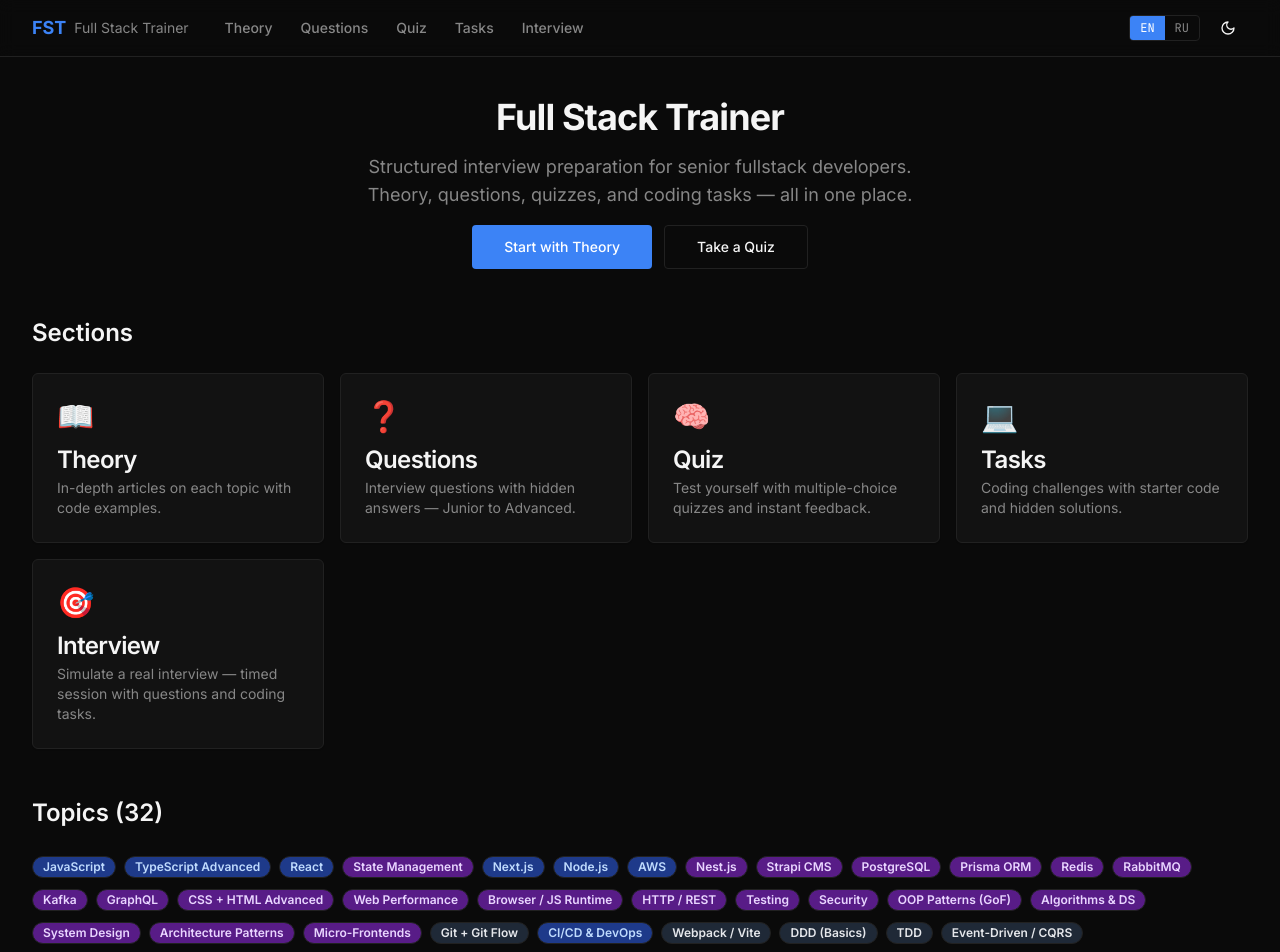
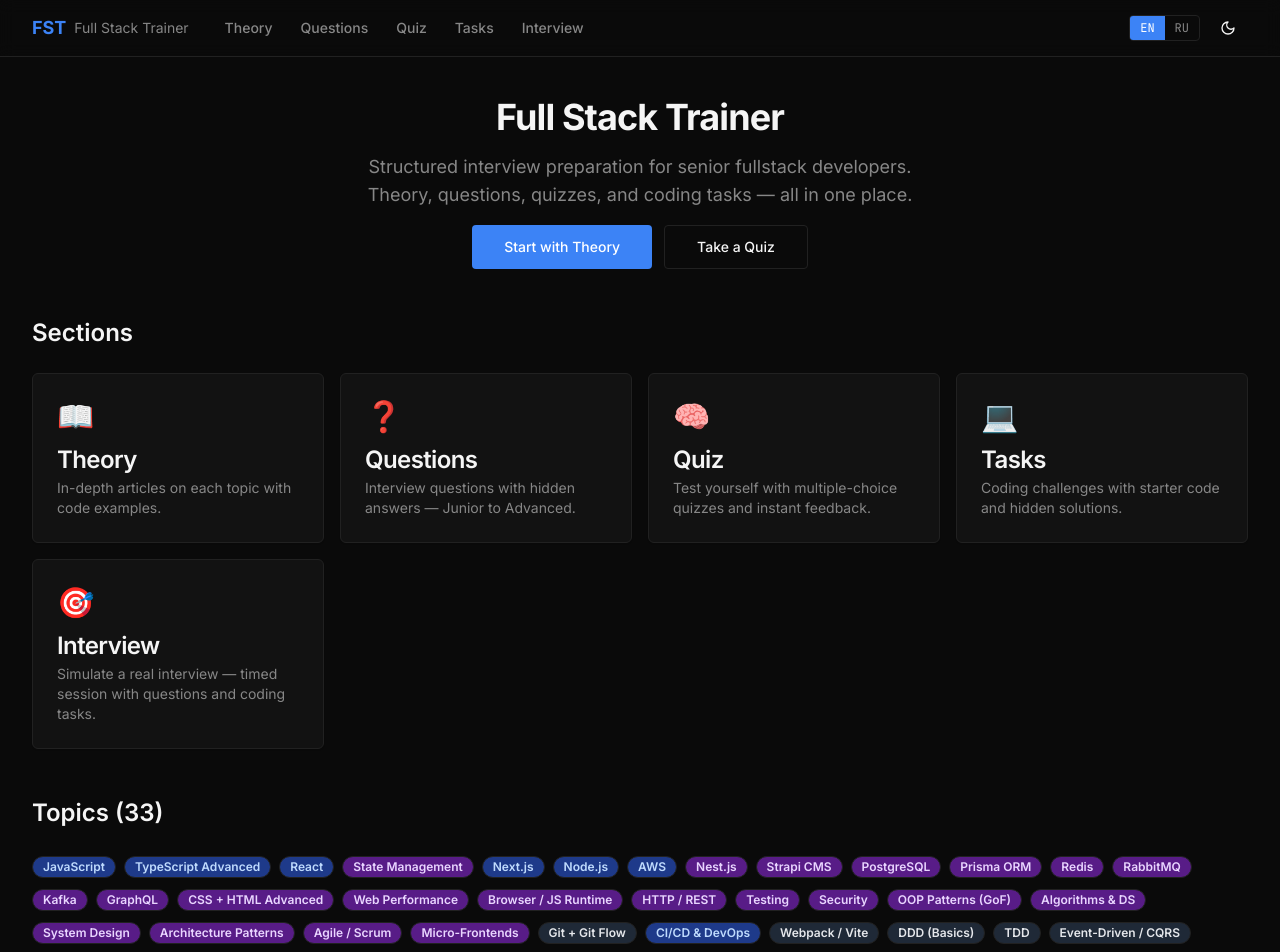
Before and after one commit to VestryOd/full-stack-trainer, a Next.js app: page / in a window 1280 px wide. Shown: the top 952 px of the page. Built offline with nearby package versions, Linux system fonts and the light colour scheme.

Commit message:
fix: fix methodologies topic title

```diff
--- a/src/constants/topics.ts
+++ b/src/constants/topics.ts
@@ -26,6 +26,7 @@
   { id: 'algorithms',      label: 'Algorithms & DS',        level: 'medium' },
   { id: 'system-design',   label: 'System Design',         level: 'medium' },
   { id: 'architecture',    label: 'Architecture Patterns',  level: 'medium' },
+  { id: 'agile-scrum',     label: 'Agile / Scrum',          level: 'medium' },
   { id: 'microfrontends',  label: 'Micro-Frontends',        level: 'medium' },
   { id: 'git',             label: 'Git + Git Flow',         level: 'light' },
   { id: 'cicd-devops',    label: 'CI/CD & DevOps',         level: 'deep' },
```
